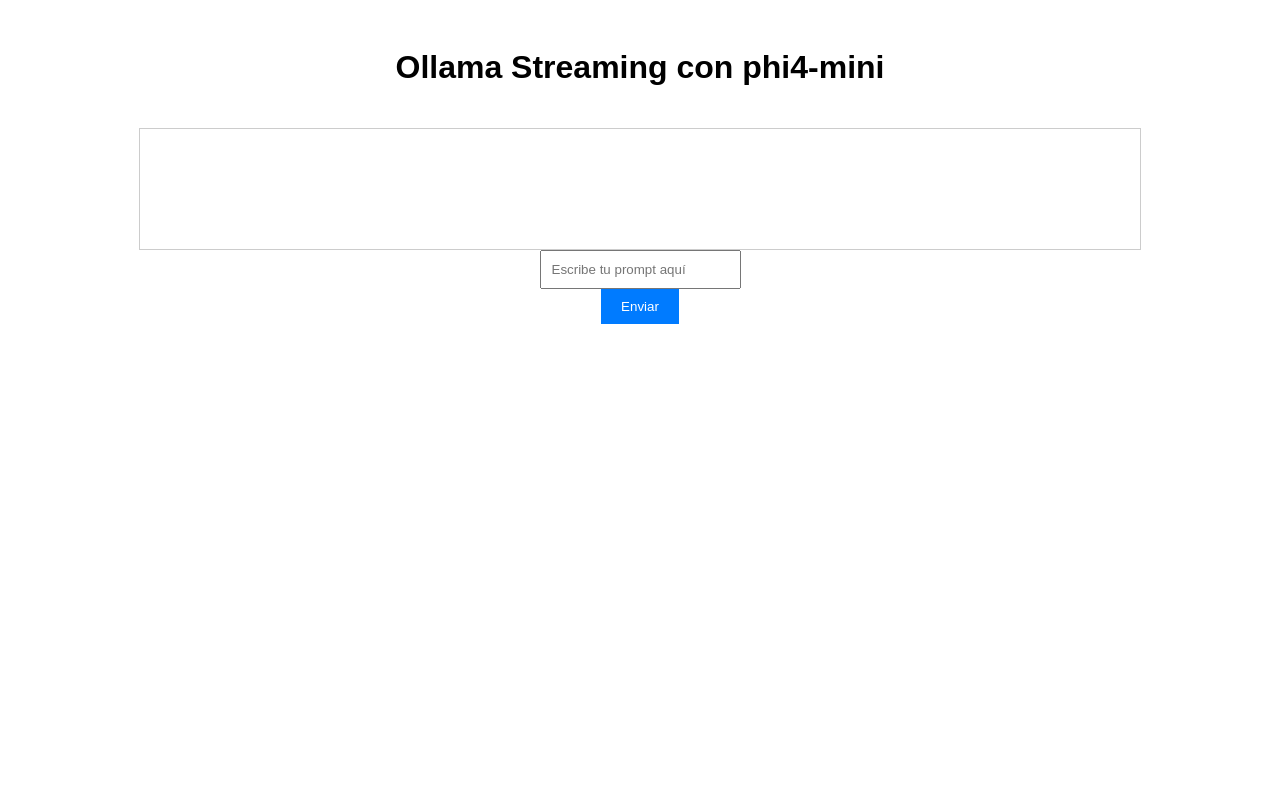
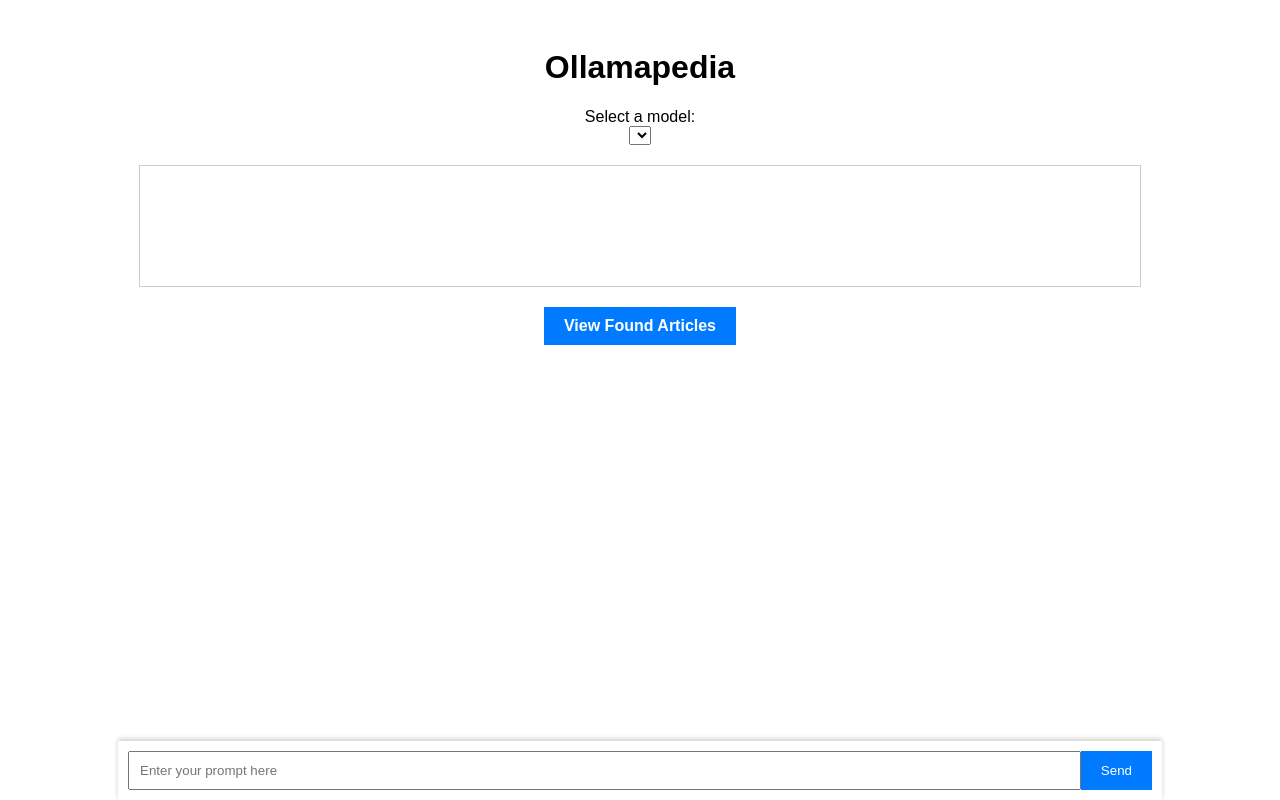
Before and after one commit to BJBP/ollamapedia, a plain HTML site: page index.html in a window 1280 px wide. Drawn offline with Linux system fonts and the light colour scheme; no server answers.

Commit message:
feat: Mejorar la interfaz de usuario con selección de modelo y resultados de Kiwix

```diff
--- a/index.html
+++ b/index.html
@@ -1,16 +1,24 @@
 <!DOCTYPE html>
-<html lang="es">
+<html lang="en">
 <head>
     <meta charset="UTF-8">
     <meta name="viewport" content="width=device-width, initial-scale=1.0">
-    <title>Ollama Streaming</title>
+    <title>Ollamapedia</title>
     <link rel="stylesheet" href="style.css">
 </head>
 <body>
-    <h1>Ollama Streaming con phi4-mini</h1>
+    <h1>Ollamapedia</h1>
+    <label for="model">Select a model:</label>
+    <select id="model"></select>
     <div id="output"></div>
-    <input type="text" id="prompt" placeholder="Escribe tu prompt aquí">
-    <button id="send">Enviar</button>
-    <script src="script.js"></script>
+    <div id="prompt-container">
+        <input type="text" id="prompt" placeholder="Enter your prompt here">
+        <button id="send">Send</button>
+    </div>
+    <h3>View Found Articles</h3>
+    <div id="search-results-container">
+        <div id="search-results"></div>
+    </div>
 </body>
+<script src="script.js"></script>
 </html>
```
